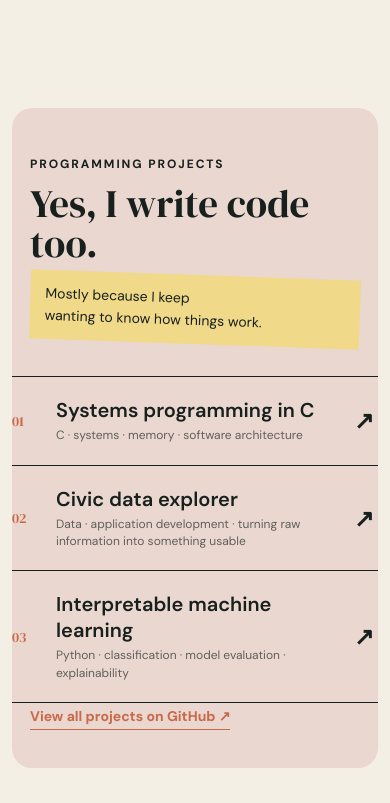
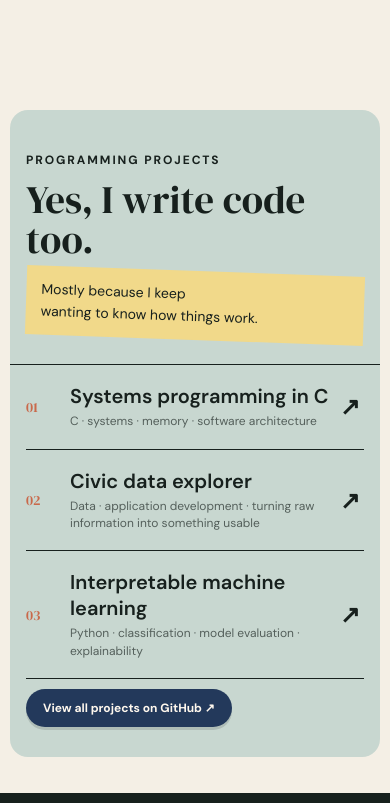
Before and after one commit to NeiraIbrahimovic/NeiraIbrahimovic.github.io, a plain HTML site: page index.html in a window 390 px wide. Shown: the part 10801-11604 px from the top of the page. Drawn offline with Linux system fonts and the light colour scheme.

Commit message:
Compact programming panel and tighten closing sections

```diff
--- a/styles.css
+++ b/styles.css
@@ -261,3 +261,42 @@
   .code-github{margin:4px 18px 22px}
   .contact{padding-top:28px!important;padding-bottom:40px!important}
 }
+
+/* Compact programming panel + closing section spacing */
+.code-band{
+  padding-top:26px!important;
+  padding-bottom:26px!important;
+  margin-top:32px!important;
+  margin-bottom:42px!important;
+}
+.code-band:before{
+  inset:10px max(42px,calc((100vw - 1580px)/2))!important;
+  background:#c8d7d0!important;
+  border-radius:22px!important;
+}
+.code-band .section-head{padding:18px 28px 8px!important;margin-bottom:4px!important}
+.code-band .project-stack{padding:0 28px!important}
+.code-band .project{padding-top:18px!important;padding-bottom:18px!important}
+.code-github{
+  margin:12px 28px 20px!important;
+  background:var(--blue)!important;
+  color:#fff8ee!important;
+  border:0!important;
+  border-radius:999px!important;
+  padding:11px 17px!important;
+  text-decoration:none!important;
+  font-size:12px!important;
+  box-shadow:0 3px 0 rgba(23,32,29,.14);
+}
+.code-github:hover{transform:translateY(-1px);box-shadow:0 5px 0 rgba(23,32,29,.14)}
+.ask{margin-top:0!important;margin-bottom:18px!important}
+.contact{margin-top:0!important;padding-top:20px!important;padding-bottom:38px!important}
+@media(max-width:800px){
+  .code-band{padding:20px 10px!important;margin-bottom:30px!important}
+  .code-band:before{inset:6px 10px!important;border-radius:18px!important}
+  .code-band .section-head{padding:16px 16px 6px!important}
+  .code-band .project-stack{padding:0 16px!important}
+  .code-github{margin:10px 16px 16px!important}
+  .ask{margin-bottom:10px!important}
+  .contact{padding-top:16px!important;padding-bottom:34px!important}
+}
```
